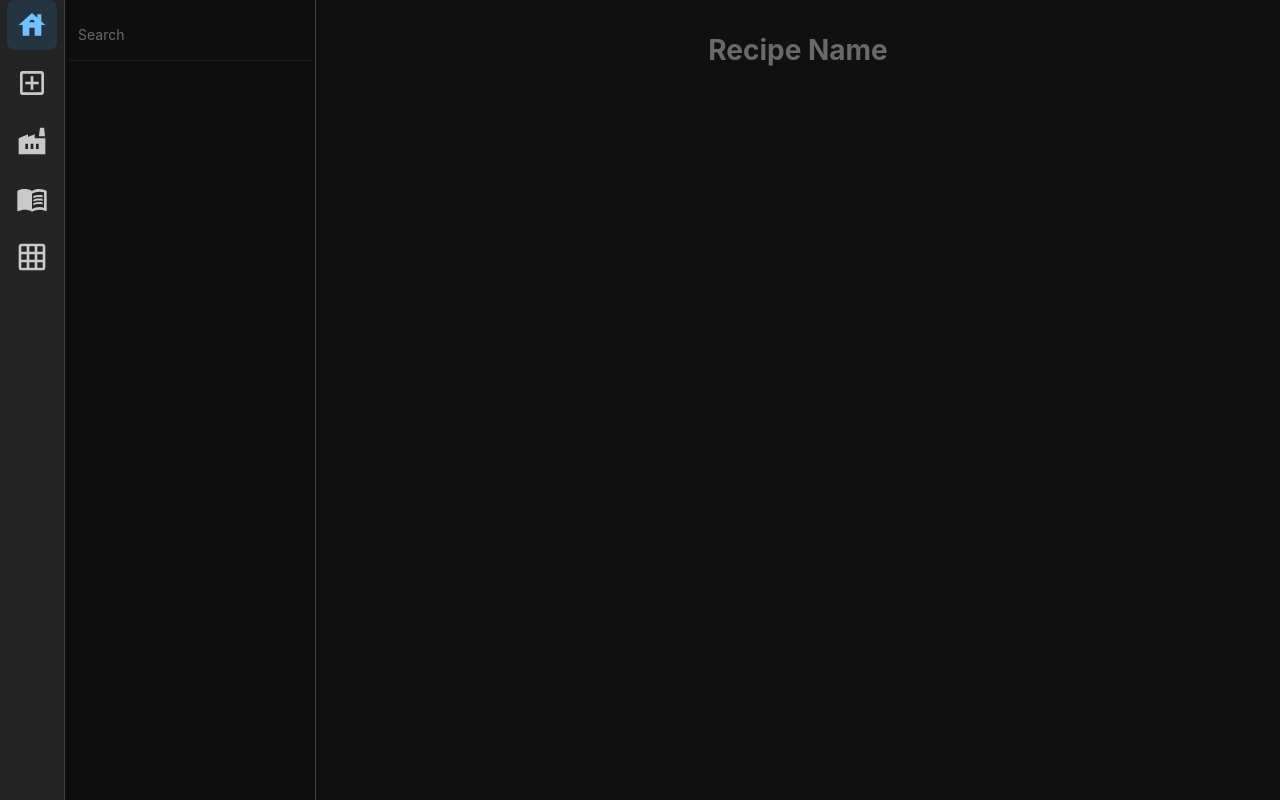
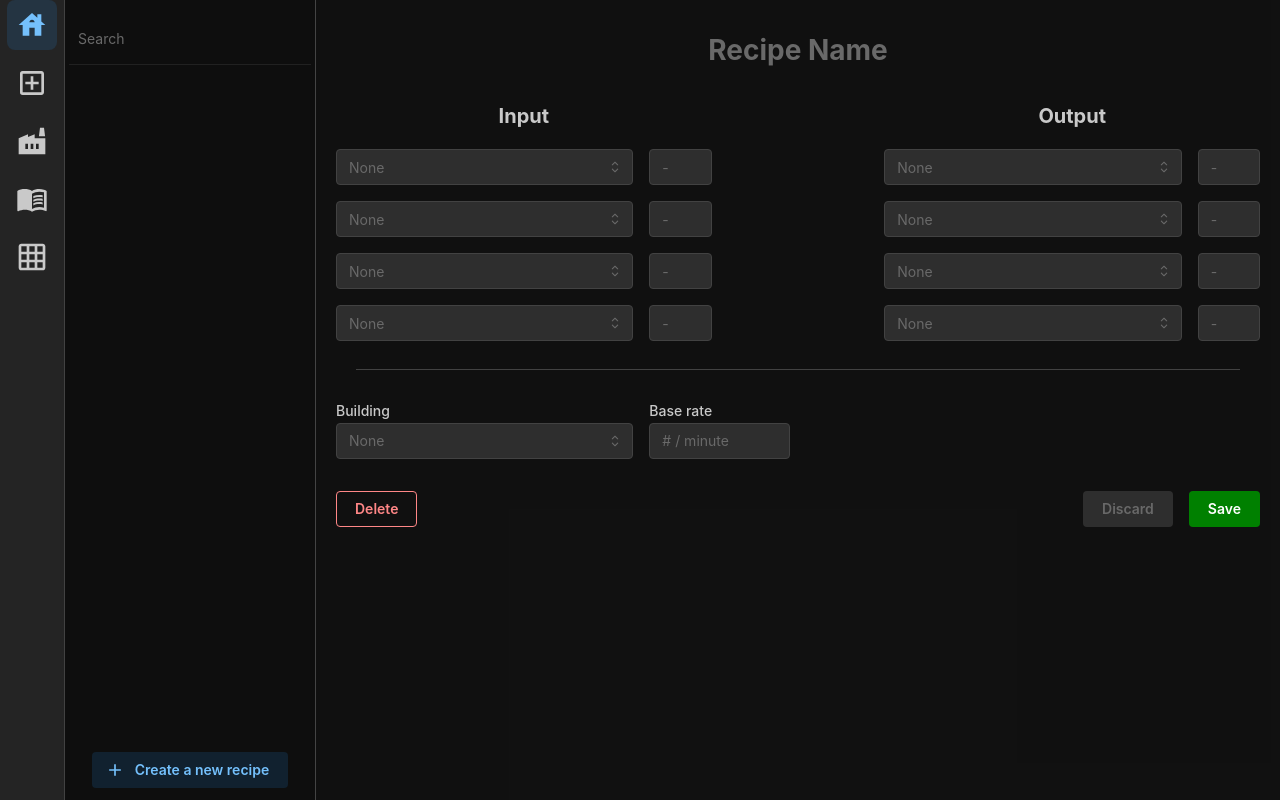
Before and after one commit to JamesPRobertson/eager-ermine, a React (Vite) app: page /recipes in a window 1280 px wide. Built offline with nearby package versions, Linux system fonts and the light colour scheme.

Commit message:
Added add button to add

```diff
--- a/src/components/ItemSelect/ItemSelect.tsx
+++ b/src/components/ItemSelect/ItemSelect.tsx
@@ -1,14 +1,21 @@
-import { Combobox, Text, TextInput } from "@mantine/core";
+import { Button, Combobox, Text, TextInput } from "@mantine/core";
 import { useDebouncedState } from "@mantine/hooks";
 
 import classes from "./itemSelect.module.css";
+import { MdAdd } from "react-icons/md";
 
 export const ItemEntry = ({ label }: { label: string }) => {
   return <Text>{label}</Text>;
 };
 
+type ItemSelectProps = {
+  data?: ObjectEntry[];
+  onSelect: (index: number) => void;
+  label?: string
+}
+
 // TODO: rename this to 'ObjectSelect' or similar
-export const ItemSelect = ({ data, onSelect }: { data?: ObjectEntry[]; onSelect: (index: number) => void }) => {
+export const ItemSelect = ({ data, onSelect, label }: ItemSelectProps) => {
   const [search, setSearch] = useDebouncedState<string>("", 200);
 
   const options =
@@ -40,6 +47,16 @@ export const ItemSelect = ({ data, onSelect }: { data?: ObjectEntry[]; onSelect:
         </Combobox.EventsTarget>
         <Combobox.Options>{options}</Combobox.Options>
       </Combobox>
+      <Button
+        className={classes.addButton}
+        variant="light"
+        leftSection={<MdAdd size={20} />}
+        onClick={() => {
+          onSelect(-1)
+        }}
+      >
+        Create a new {label}
+      </Button>
     </div>
   );
 };
--- a/src/components/ItemSelect/itemSelect.module.css
+++ b/src/components/ItemSelect/itemSelect.module.css
@@ -1,7 +1,7 @@
 .container {
   display: flex;
   flex-direction: column;
-  padding: 0.5em 0em;
+  padding: 0.75em 0em;
   gap: 0.5em;
   justify-content: start;
   width: 250px;
@@ -15,3 +15,8 @@
   padding: 0.5em;
   border-bottom: solid rgba(255, 255,255, 0.08) 1px;
 }
+
+.addButton {
+  margin-top: auto;
+  align-self: center;
+}
--- a/src/pages/Buildings/BuildingsPage.tsx
+++ b/src/pages/Buildings/BuildingsPage.tsx
@@ -26,6 +26,7 @@ export const BuildingsPage = () => {
         onSelect={(index: number) => {
           setSelectedEntry(database.buildings[index]);
         }}
+        label="building"
       />
       <div style={{ alignSelf: "stretch", width: 1, backgroundColor: "#444" }} />
       <BuildingEditControls selected={selectedEntry} />
--- a/src/pages/Items/ItemsPage.tsx
+++ b/src/pages/Items/ItemsPage.tsx
@@ -26,6 +26,7 @@ export const ItemsPage = () => {
         onSelect={(index: number) => {
           setSelectedItem(database.items[index]);
         }}
+        label="item"
       />
       <div style={{ alignSelf: "stretch", width: 1, backgroundColor: "#444" }} />
       <EditControls selected={selectedItem} />
--- a/src/pages/LandingPage/LandingPage.module.css
+++ b/src/pages/LandingPage/LandingPage.module.css
@@ -9,8 +9,8 @@
 .title {
   color: light-dark(var(--mantine-color-black), var(--mantine-color-white));
   font-size: rem(100px);
-  font-weight: 900;
-  letter-spacing: rem(-2px);
+  font-weight: 800;
+  letter-spacing: rem(-1px);
 
   @media (max-width: $mantine-breakpoint-md) {
     font-size: rem(50px);
--- a/src/pages/Recipes/RecipesPage.tsx
+++ b/src/pages/Recipes/RecipesPage.tsx
@@ -27,6 +27,7 @@ export const RecipesPage = () => {
         onSelect={(index: number) => {
           setSelection(database.recipes[index]);
         }}
+        label="recipe"
       />
       <div style={{ alignSelf: "stretch", width: 1, backgroundColor: "#444" }} />
       <RecipeEditControls selectedRecipe={selection} key={selection?.id} />
--- a/src/pages/Recipes/components/RecipeEditControls/RecipeEditControls.tsx
+++ b/src/pages/Recipes/components/RecipeEditControls/RecipeEditControls.tsx
@@ -6,15 +6,14 @@ import { useForm } from "@mantine/form";
 
 import classes from "./RecipeEditControls.module.css";
 
-
 type ValueLabelPair = {
-  value?: string,
-  label?: string,
-}
+  value?: string;
+  label?: string;
+};
 
 export interface RecipeFormValues {
   [index: string]: string | number | undefined;
-  name: string
+  name: string;
   input0Name?: number;
   input0Quantity?: number;
   input1Name?: number;
@@ -35,7 +34,7 @@ export interface RecipeFormValues {
   rate?: number;
 }
 
-const ItemSelectRow = ({data, form, rowNumber}: {data?: ValueLabelPair[], form: any, rowNumber: number}) => {
+const ItemSelectRow = ({ data, form, rowNumber }: { data?: ValueLabelPair[]; form: any; rowNumber: number }) => {
   return (
     <>
       <Grid.Col span={4}>
@@ -84,11 +83,11 @@ const ItemSelectRow = ({data, form, rowNumber}: {data?: ValueLabelPair[], form:
         />
       </Grid.Col>
     </>
-  )
-}
+  );
+};
 
 const initialFormValues: RecipeFormValues = {
-  name: '',
+  name: "",
   input0Name: undefined,
   input0Quantity: undefined,
 
@@ -115,7 +114,7 @@ const initialFormValues: RecipeFormValues = {
 
   building: undefined,
   rate: undefined
-}
+};
 
 function mapRecipeToFormValue(recipe: Recipe): any {
   let inputs: [string?, number?][] = [];
@@ -124,8 +123,7 @@ function mapRecipeToFormValue(recipe: Recipe): any {
   for (let i = 0; i < 4; i++) {
     try {
       inputs.push([`${recipe.inputs[i].id}`, recipe.inputs[i].quantity]);
-    }
-    catch {
+    } catch {
       inputs.push([undefined, undefined]);
     }
   }
@@ -133,8 +131,7 @@ function mapRecipeToFormValue(recipe: Recipe): any {
   for (let i = 0; i < 4; i++) {
     try {
       outputs.push([`${recipe.outputs[i].id}`, recipe.outputs[i].quantity]);
-    }
-    catch {
+    } catch {
       outputs.push([undefined, undefined]);
     }
   }
@@ -167,7 +164,7 @@ function mapRecipeToFormValue(recipe: Recipe): any {
 
     building: `${recipe.building}` ?? "",
     rate: recipe.baseRate ?? undefined
-  }
+  };
 }
 
 function convertFormValuesToRecipe(value: RecipeFormValues): Recipe {
@@ -200,26 +197,30 @@ function convertFormValuesToRecipe(value: RecipeFormValues): Recipe {
 }
 
 function validateQuantity(quantityField: number | undefined, nameField: number | undefined): string | null {
-  return (!quantityField && nameField) || (quantityField && !nameField) ? "Invalid" : null
+  return (!quantityField && nameField) || (quantityField && !nameField) ? "Invalid" : null;
 }
 
-export const RecipeEditControls = ({selectedRecipe}: {selectedRecipe?: Recipe}) => {
-  const availableItems: ValueLabelPair[] = useMemo<ValueLabelPair[]>(() => Object.entries(database.items).map(
-    (entry: [string, Item], index: number) => ({
+export const RecipeEditControls = ({ selectedRecipe }: { selectedRecipe?: Recipe }) => {
+  const availableItems: ValueLabelPair[] = useMemo<ValueLabelPair[]>(
+    () =>
+      Object.entries(database.items).map((entry: [string, Item], index: number) => ({
         value: `${index}`,
-      label: `${entry[1].name}`,
-    })
-  ), [database.items]);
+        label: `${entry[1].name}`
+      })),
+    [database.items]
+  );
 
-  const availableBuildings: ValueLabelPair[] = useMemo<ValueLabelPair[]>(() => Object.entries(database.buildings).map(
-    (entry: [string, Building], index: number) => ({
+  const availableBuildings: ValueLabelPair[] = useMemo<ValueLabelPair[]>(
+    () =>
+      Object.entries(database.buildings).map((entry: [string, Building], index: number) => ({
         value: `${index}`,
-      label: `${entry[1].name}`,
-    })
-  ), [database.buildings]);
+        label: `${entry[1].name}`
+      })),
+    [database.buildings]
+  );
 
   const form = useForm<RecipeFormValues>({
-    mode: 'uncontrolled',
+    mode: "uncontrolled",
     initialValues: selectedRecipe ? mapRecipeToFormValue(selectedRecipe) : initialFormValues,
     validate: {
       name: (value) => (!value ? "Invalid name" : null),
@@ -243,8 +244,7 @@ export const RecipeEditControls = ({selectedRecipe}: {selectedRecipe?: Recipe})
     if (selectedRecipe?.id === undefined) {
       convertedRecipe.id = -1;
       database.addRecipe(convertedRecipe);
-    }
-    else {
+    } else {
       convertedRecipe.id = selectedRecipe.id;
       database.updateRecipe(convertedRecipe);
     }
@@ -260,7 +260,7 @@ export const RecipeEditControls = ({selectedRecipe}: {selectedRecipe?: Recipe})
       align="center"
       flex={1}
       h="100%"
-      style={{backgroundColor: "rgba(16, 16, 16, 0.66)"}}
+      style={{ backgroundColor: "rgba(16, 16, 16, 0.66)" }}
     >
       <TextInput
         classNames={{
@@ -270,22 +270,20 @@ export const RecipeEditControls = ({selectedRecipe}: {selectedRecipe?: Recipe})
         placeholder="Recipe Name"
         size="xl"
         miw={500}
-        key={form.key('name')}
-        {...form.getInputProps('name')}
+        key={form.key("name")}
+        {...form.getInputProps("name")}
       />
-      {
-        selectedRecipe &&
-        <Grid
-          grow
-          component="form"
-          onSubmit={form.onSubmit(handleSubmit)}
-        >
-          <Grid.Col span={5} >
-            <Text ta="center" fw={650} size="xl">Input</Text>
+      <Grid grow component="form" onSubmit={form.onSubmit(handleSubmit)}>
+        <Grid.Col span={5}>
+          <Text ta="center" fw={650} size="xl">
+            Input
+          </Text>
         </Grid.Col>
         <Grid.Col span={2} />
-          <Grid.Col span={5} >
-            <Text ta="center" fw={650} size="xl">Output</Text>
+        <Grid.Col span={5}>
+          <Text ta="center" fw={650} size="xl">
+            Output
+          </Text>
         </Grid.Col>
 
         <ItemSelectRow data={availableItems} form={form} rowNumber={0} />
@@ -328,34 +326,21 @@ export const RecipeEditControls = ({selectedRecipe}: {selectedRecipe?: Recipe})
         <Grid.Col span={12} />
 
         <Grid.Col span={9}>
-            <Button
-              variant="outline"
-              color="red"
-            >
+          <Button variant="outline" color="red">
             Delete
           </Button>
         </Grid.Col>
         <Grid.Col span={3}>
-            <Group
-              gap="md"
-              justify="end"
-            >
-              <Button
-                color="gray"
-                disabled
-              >
+          <Group gap="md" justify="end">
+            <Button color="gray" disabled>
               Discard
             </Button>
-              <Button
-                color="rgba(0, 128, 0, 1)"
-                type="submit"
-              >
+            <Button color="rgba(0, 128, 0, 1)" type="submit">
               Save
             </Button>
           </Group>
         </Grid.Col>
       </Grid>
-      }
     </Flex>
-  )
-}
+  );
+};
```
Lines whose indentation alone changed are shown as unchanged.
